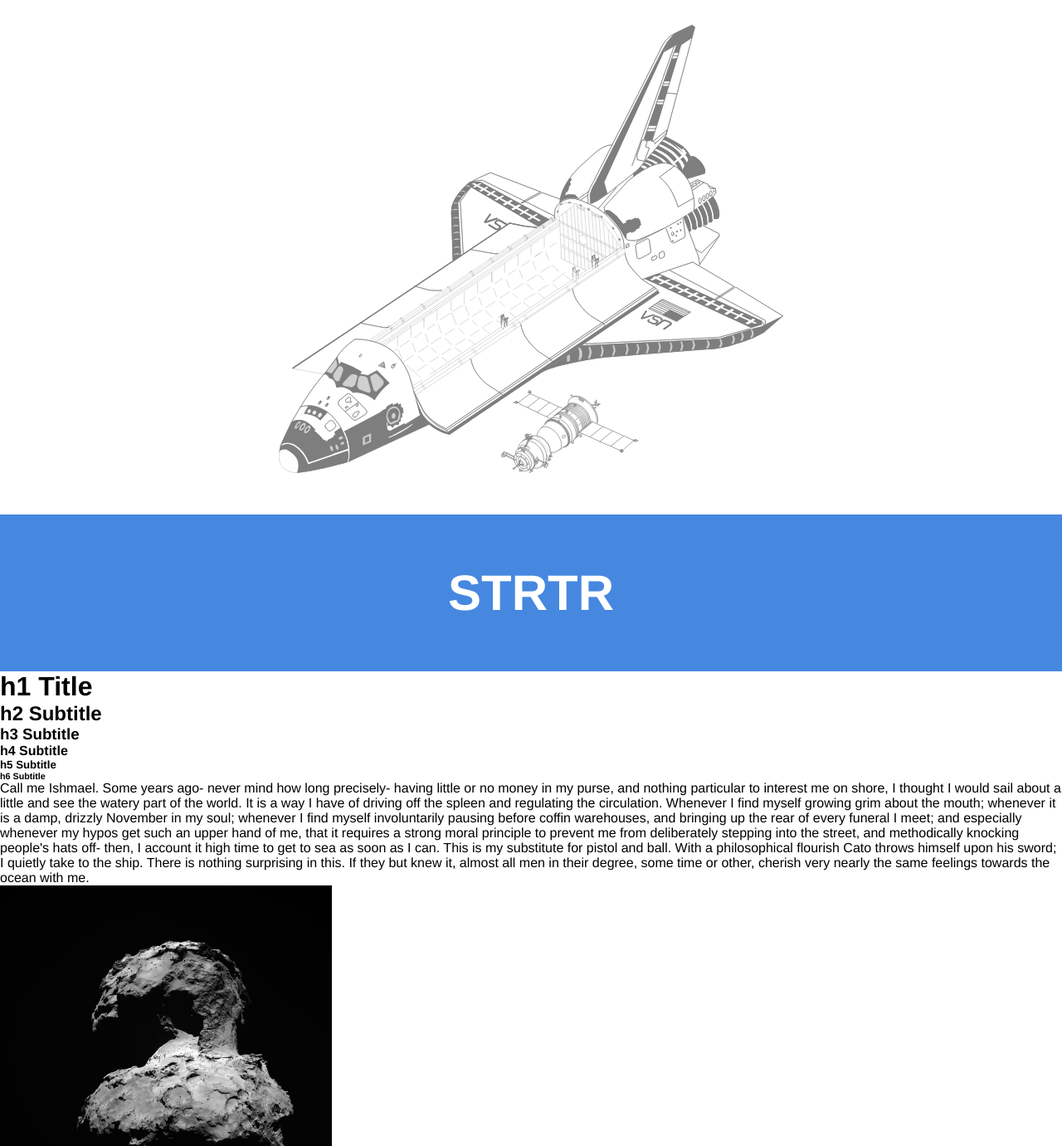
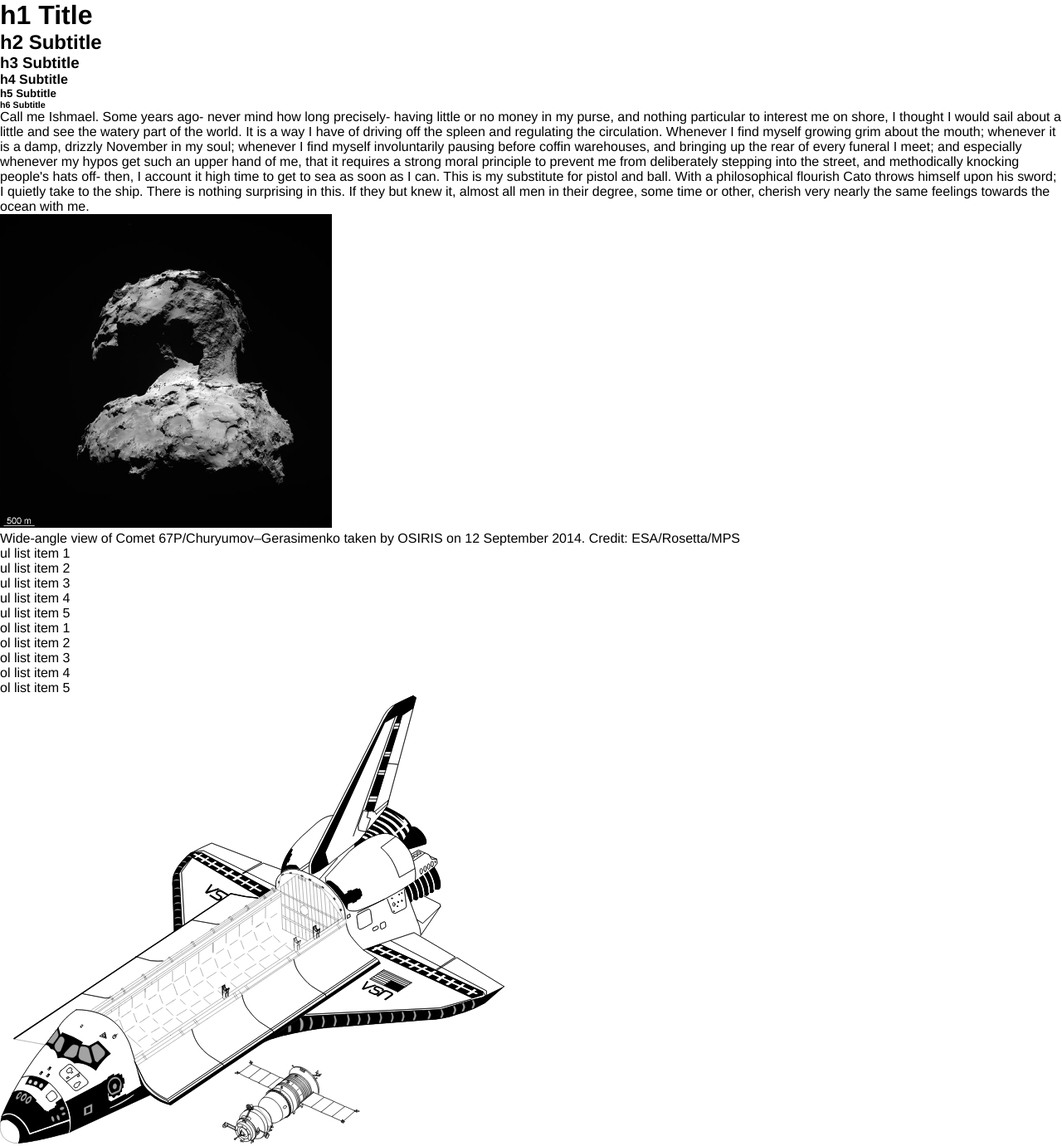
Before and after one commit to robinrendle/strtr, a website: page index.html in a window 1280 px wide. Shown: the top 1381 px of the page at 83% size. Drawn offline with nearby package versions, Linux system fonts and the light colour scheme; files that its build step writes are made by us from their sources; files whose address does not match are found by name.

Commit message:
removed the title

```diff
--- a/index.html
+++ b/index.html
@@ -10,8 +10,6 @@
 </head>
 
 <body>
-    <img src="./build/img/strtr.svg" alt="" style="opacity:.5; margin:0 auto; display:block; padding:30px;">
-    <h1 style="text-align:center; font-size:60px;margin-top: 20px; background-color: rgb(70, 136, 224);padding: 60px 10px;color: white;text-transform: uppercase;">strtr</h1>
     <h1>h1 Title</h1>
     <h2>h2 Subtitle</h2>
     <h3>h3 Subtitle</h3>
@@ -41,6 +39,8 @@
         <li>ol list item 4</li>
         <li>ol list item 5</li>
     </ol>
+
+    <img src="./build/img/strtr.svg">
 
     <p><a href="#">a element</a> example</p>
     <p><abbr>abbr element</abbr> and an <abbr title="Abbreviation">abbr</abbr> element with title examples</p>
```
Also changed, not shown: README.md.
